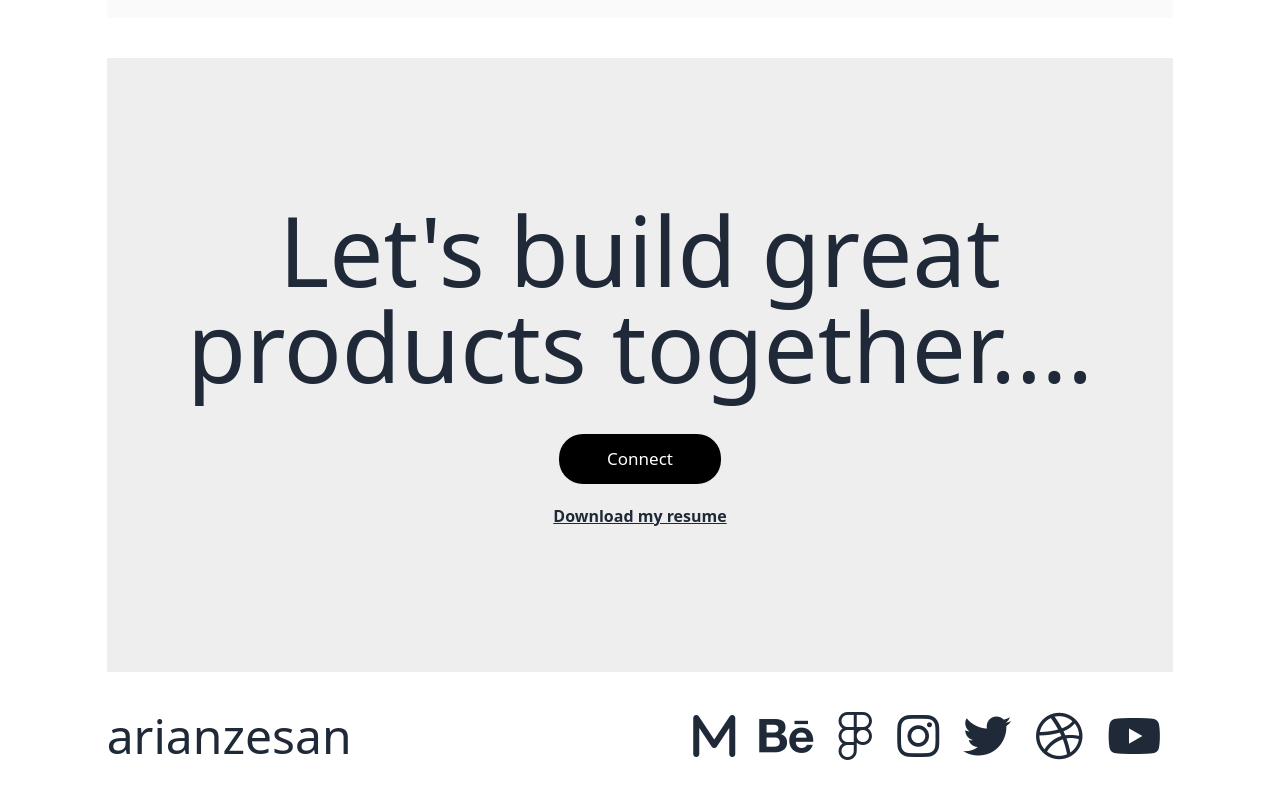
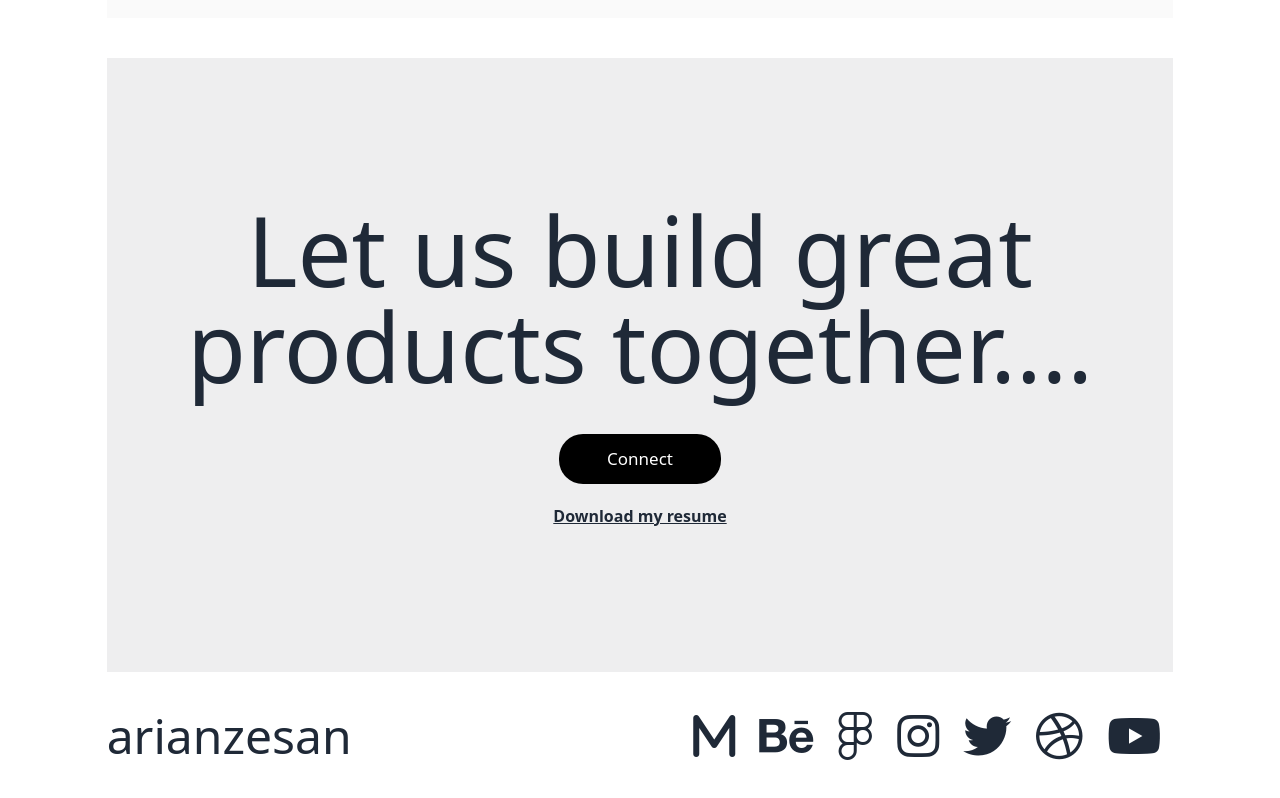
Before and after one commit to JaznanOfficial/zesan-vai-portfolio, a Next.js app: page / in a window 1280 px wide. Shown: the part 798-1596 px from the top of the page. Built offline with nearby package versions, Linux system fonts and the light colour scheme.

Commit message:
carousel done

```diff
--- a/src/components/Footer/Footer.jsx
+++ b/src/components/Footer/Footer.jsx
@@ -8,7 +8,7 @@ const Footer = () => {
             <div className="my-5 p-5 md:py-36 bg-[#EEEEEF] w-full flex justify-center items-center">
                 <div className="w-full mx-auto flex flex-col justify-center items-center">
                     <h1 className="md:text-8xl text-4xl text-center font-[500]">
-                        Let's build great products together....
+                        Let us build great products together....
                     </h1>
                     <button className="text-[17px] text-white mx-1 md:mx-2 md:py-3 py-2 rounded-3xl bg-black md:px-12 px-5 cursor-pointer mt-10 mb-5">
                         Connect
```
